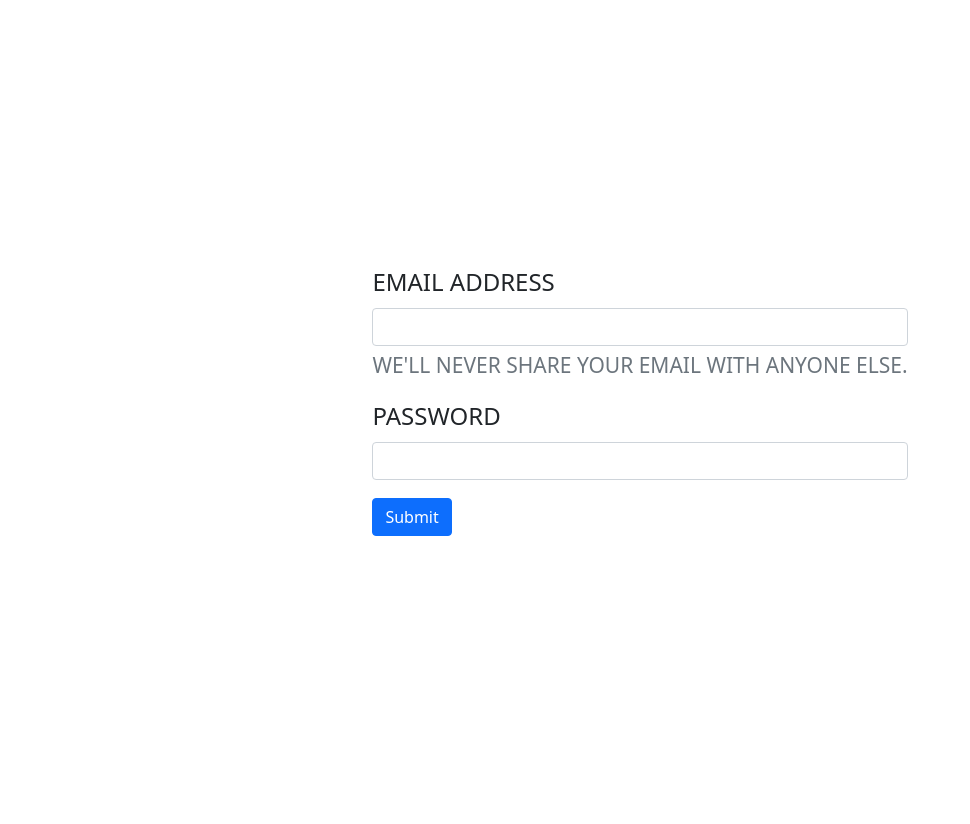
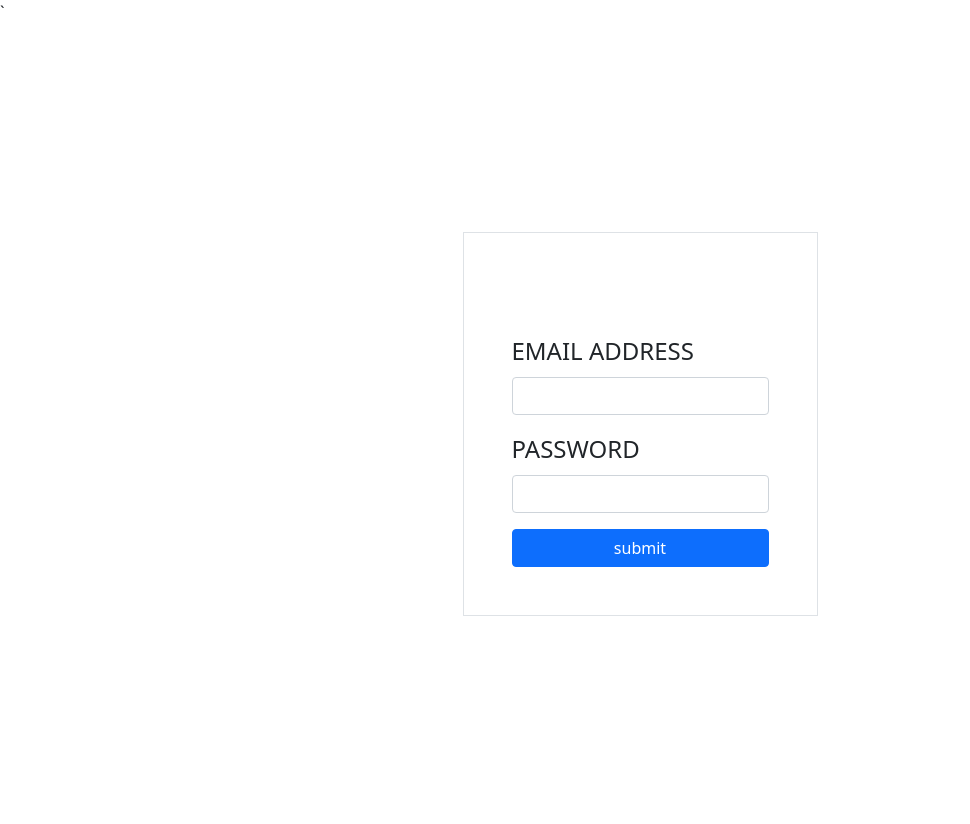
Before and after one commit to 909-IT-Academy/officeApplication, a PHP site: page /login.php in a window 1280 px wide. Shown: the whole page, without its empty margins (0-970 px from the left). Before the commit the page ends 536 px from the top, so only its background shows below. Run offline with PHP 8.4, Linux system fonts and the light colour scheme; some libraries are stand-ins or nearby versions.

Commit message:
Ashish-version

```diff
--- a/css/style.css
+++ b/css/style.css
@@ -6,5 +6,13 @@
 
 .error{
   color:red;
-  font-size: 1em;
+  font-size: 15px;
 }
+
+#er_icon{
+  visibility:hidden;
+}
+
+.error_sign{
+  color: red;
+}
--- a/js/login.js
+++ b/js/login.js
@@ -10,55 +10,67 @@ $(document).ready(function () {
         // of an input field. Validation rules are defined
         // on the right side
 
-        'email': {
+        email: {
           required: true,
           email: true,
         },
-        'password': {
+        password: {
           required: true,
-        }
-      },
-
-      groups: {
-        username: "email password",
+        },
       },
 
       messages: {
-
-       'ememailHelp': {
-          required: 'Please enter your email.',
-          email: 'Please enter a valid email address.',
-        },
-        'password': {
-          required: "This is required."
+        email: {
+          required: "Please enter your email.",
+          email: "Please enter a valid email address.",
         },
 
+        password: {
+          required: "Password is required.",
+        },
       },
+
+      group: {
+        username : {email , password}
+      },
+
       errorPlacement: function (error, element) {
-        if (element.attr("name") == "email" || element.attr("name") == "password") {
-          error.insertAfter("#error");
+        error;
+        document.getElementById("error").innerHTML =   "Error/s" ;
+        document.getElementById("er_icon").style.visibility = "visible";
+        console.log("fuck u");
+        if (element.attr("name") == "email") {
+
+          error.insertAfter("#error1");
+
+
+        } else if (element.attr("name") == "password") {
+
+          error.insertAfter("#error2");
         } else {
           error.insertAfter(element);
         }
       },
 
       submitHandler: function (form) {
-
         console.log("test");
-
-
       },
-
     });
 
-    jQuery.validator.addMethod('selectcheck', function (value) {
-      return (value != '0');
-    }, "Value required");
+    jQuery.validator.addMethod(
+      "selectcheck",
+      function (value) {
+        return value != "0";
+      },
+      "Value required"
+    );
 
-    jQuery.validator.addMethod("emptyCheck", function (value) {
-      return ($.trim(value) != "");
-    }, "Space are not allowed");
-
+    jQuery.validator.addMethod(
+      "emptyCheck",
+      function (value) {
+        return $.trim(value) != "";
+      },
+      "Space are not allowed"
+    );
   });
-
-})
+});
--- a/login.php
+++ b/login.php
@@ -12,35 +12,64 @@ Developer : Dibesh Sharma
     <title>Aashish edit</title>
     <link rel="stylesheet" href="css/bootstrap.min.css">
     <link rel="stylesheet" href="css/style.css?<?= filemtime('css/style.css'); ?>">
+    <link rel="stylesheet" href="https://cdnjs.cloudflare.com/ajax/libs/font-awesome/4.7.0/css/font-awesome.min.css">
     <script src="js/bootstrap.bundle.js"></script>
     <script src="https://ajax.googleapis.com/ajax/libs/jquery/3.6.0/jquery.min.js"></script>
     <script src="lib/jquery.form.js"></script>
     <script src="dist/jquery.validate.js"></script>
+    <script src="https://kit.fontawesome.com/70c966dfe1.js" crossorigin="anonymous"></script>
     <script src="js/login.js"></script>
 </head>
+`
 <body>
     <div class="container text-uppercase fs-4 ">
         <div class="row" style="min-height:100vh">
             <div class="d-flex justify-content-center align-items-center">
                 <div class="p-2 bd-highlight">
-                    <form name="loginForm">
+
+
+                    <form name="loginForm" class="p-5 border">
+                        <div class="mb-3 ">
+                            <div class="error_pacement">
+                                <div class="d-flex flex-row">
+                                    <div class="error_sign" id="er_icon">
+                                    <i class="fa-solid fa-triangle-exclamation"></i>
+
+                                    </div>
+                                    <div class="d-flex px-2 flex-column bd-highlight mb-3 ">
+                                        <span class="error_sign" id="error"></span>
+                                        <span class="received_error" id="error1"></span>
+                                        <span class="received_error"id="error2"></span>
+
+                                    </div>
+                                </div>
+
+                            </div>
+                        </div>
+
+
                         <div class="mb-3">
-                            <label for="email" class="form-label">Email address</label>
+                            <label for="email" class="form-label" name="email">Email address</label>
                             <input type="email" class="form-control" id="email" name="email" aria-describedby="emailHelp">
-                            <div id="emailHelp" class="form-text">We'll never share your email with anyone else.</div>
+
                         </div>
+
                         <div class="mb-3">
                             <label for="password" class="form-label">Password</label>
                             <input type="password" class="form-control" id="password" name="password">
                         </div>
-                        <div class="mb-3 error">
-                            <div id="error"></div>
+                        <div class="d-grid gap-2">
+                            <button class="btn btn-primary" type="submit">submit</button>
+
                         </div>
-                        <button type="submit" class="btn btn-primary">Submit</button>
+
+
                     </form>
+
                 </div>
             </div>
         </div>
     </div>
 </body>
+
 </html>
```
Also changed, not shown: image.php (deleted).
